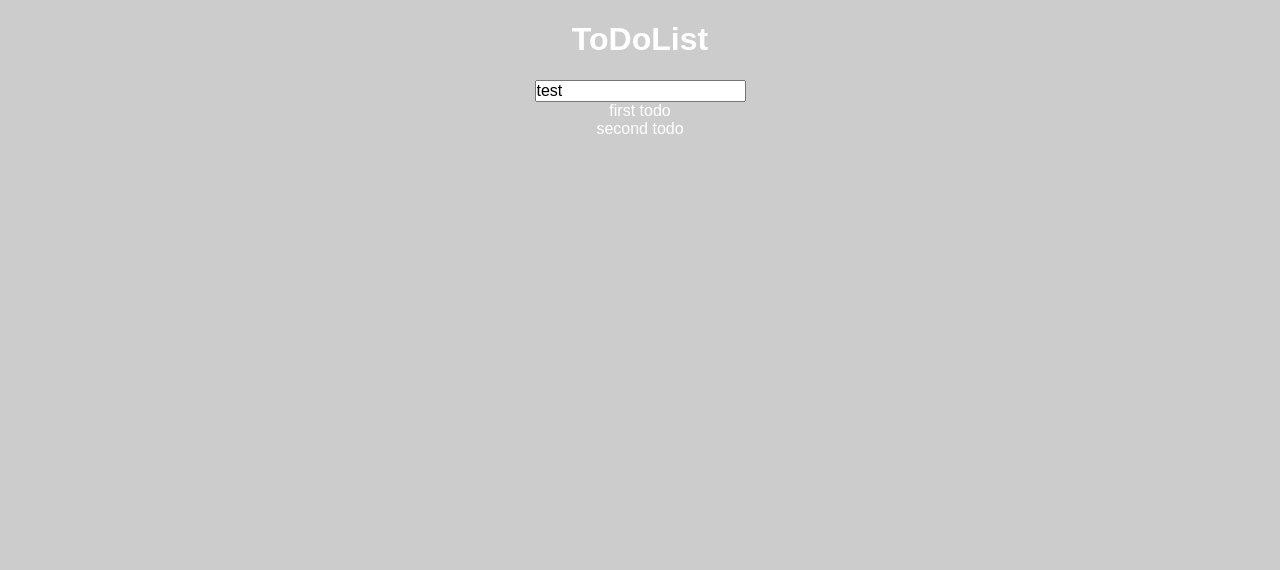
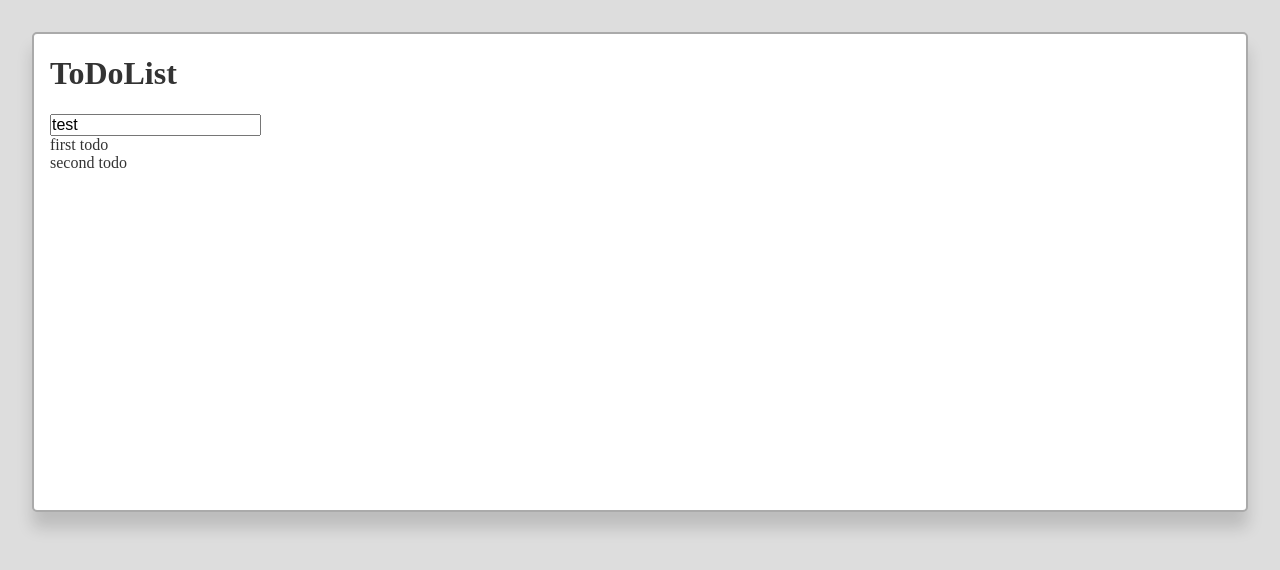
Before and after one commit to stingyu/react-app, a React (Create React App) app: page / in a window 1280 px wide. Shown: the top 570 px of the page. Built offline with nearby package versions, Linux system fonts and the light colour scheme.

Commit message:
update style

```diff
--- a/src/App.css
+++ b/src/App.css
@@ -1,24 +1,11 @@
 .App {
-  text-align: center;
+  color:#333;
+  border: 2px solid #aaa;
+  border-radius: 5px;
+  background-color:#fff;
+  margin:2em;
+  padding: 0 1em;
+  min-height: 30em;
+  min-width:32em;
+  box-shadow: 0 1em 1em hsla(0,0%,0%,0.15);
 }
-
-.App-logo {
-  animation: App-logo-spin infinite 20s linear;
-  height: 80px;
-}
-
-.App-header {
-  background-color: #222;
-  height: 150px;
-  padding: 20px;
-  color: white;
-}
-
-.App-intro {
-  font-size: large;
-}
-
-@keyframes App-logo-spin {
-  from { transform: rotate(0deg); }
-  to { transform: rotate(360deg); }
-}
--- a/src/index.css
+++ b/src/index.css
@@ -1,14 +1,8 @@
 body {
-  margin: 0;
-  padding: 0;
-  font-family: sans-serif;
-  background-color:#ccc;
-  color: #fff;
-  text-align: center;
+  background-color:#ddd;
 }
-#root2 {
-  margin-top: 120px;
+#root {
+ display:felx;
+ justify-content: center;
+ min-height: 100vh;
 }
-.description {
-  margin-top: 50px;
-}
```
